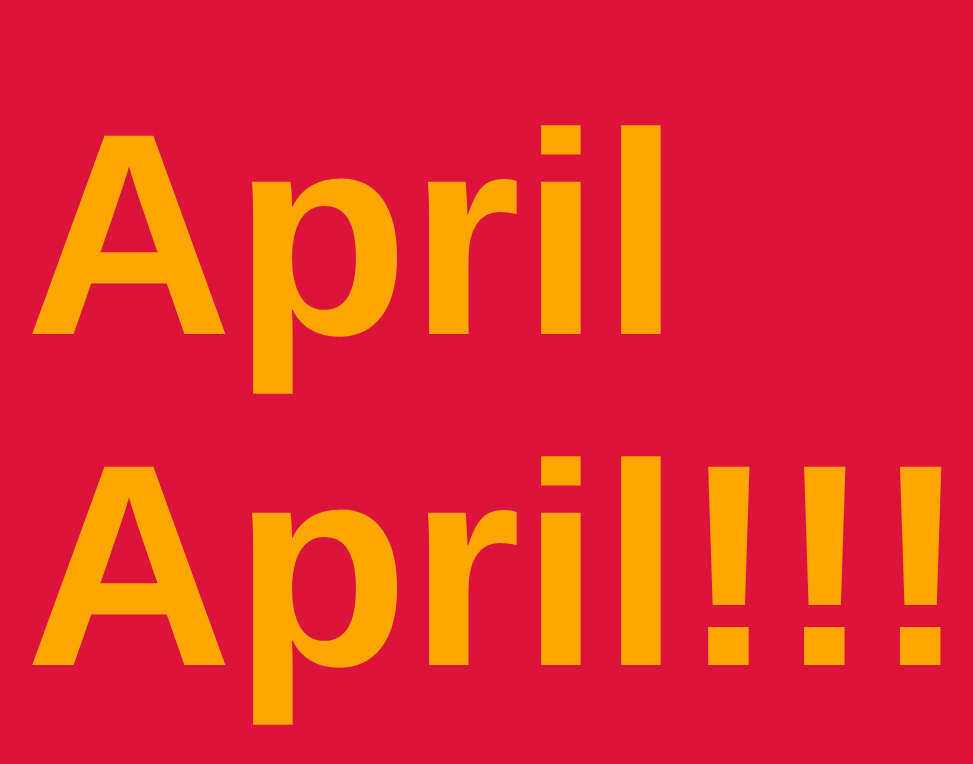
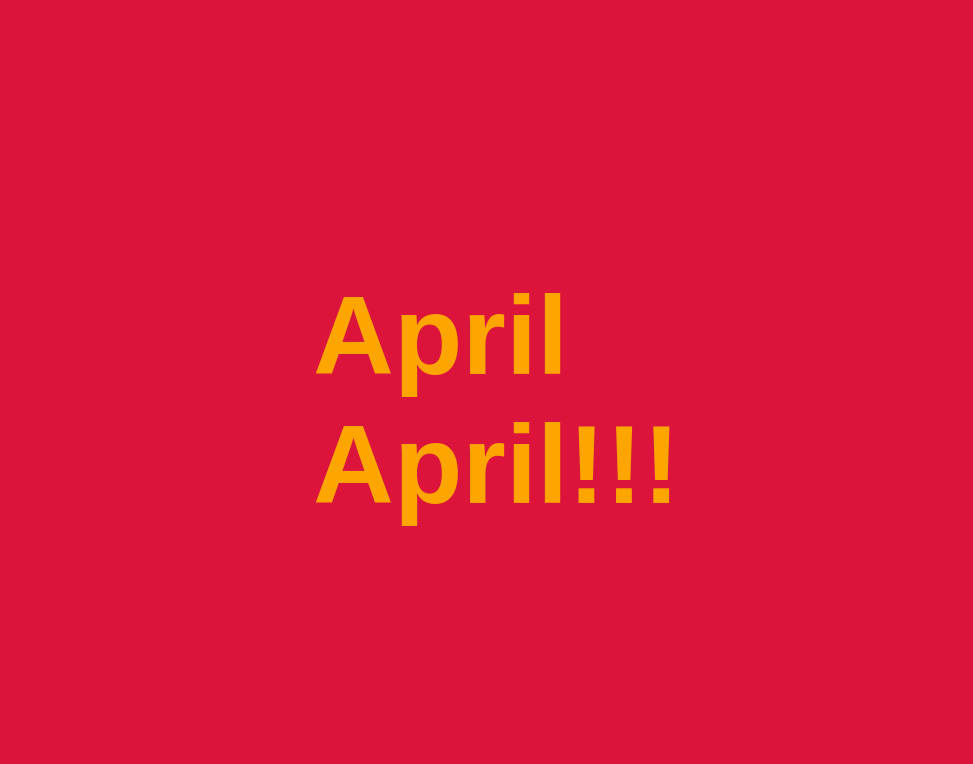
Before and after one commit to frankwinter/b1A, a plain HTML site: page index.html in a window 1280 px wide. Shown: the whole page, without its empty margins (143-1116 px from the left). Drawn offline with nearby package versions, Linux system fonts and the light colour scheme.

Commit message:
Font size

```diff
--- a/index.html
+++ b/index.html
@@ -22,7 +22,7 @@
       }
 
       h1 {
-        font-size: 18rem;
+        font-size: 7rem;
         color: orange;
       }
     </style>
```
